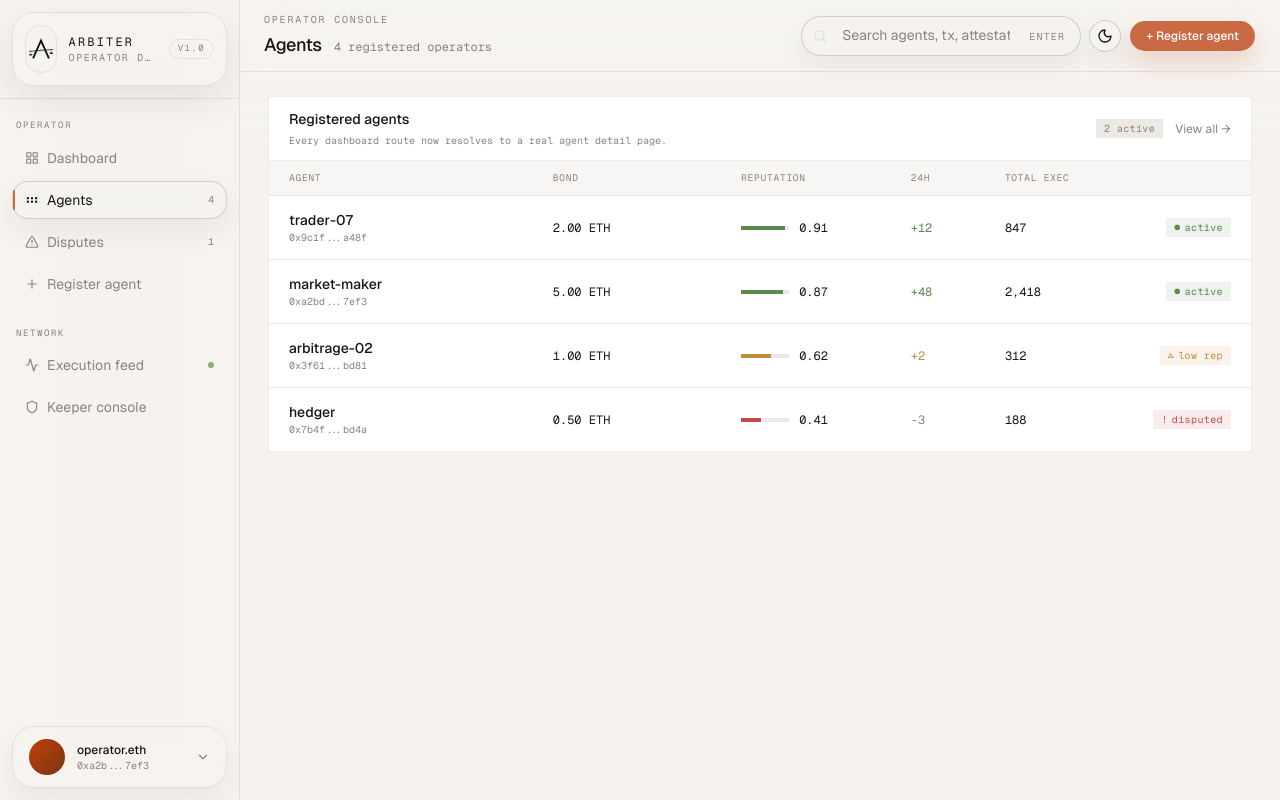
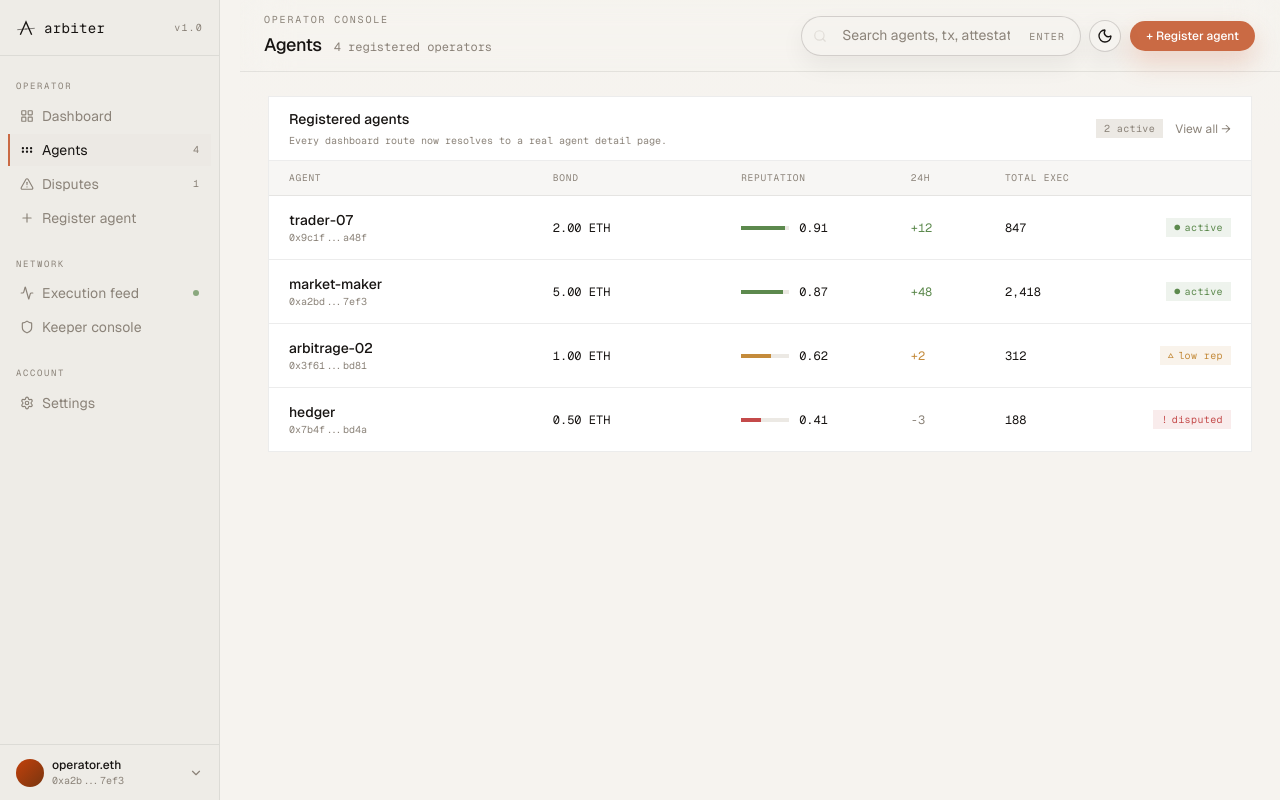
Before and after one commit to Hrishi75/Arbiter, a Next.js app in the folder frontend/: page /dashboard/agents in a window 1280 px wide. Built offline with nearby package versions, Linux system fonts and the light colour scheme.

Commit message:
feat(frontend): add Settings link to sidebar

```diff
--- a/frontend/components/dashboard/sidebar-nav.tsx
+++ b/frontend/components/dashboard/sidebar-nav.tsx
@@ -10,81 +10,46 @@ import {
   Plus,
   Activity,
   Shield,
+  Settings,
   ChevronDown,
 } from "lucide-react";
-import { BrandLogo } from "@/components/brand-logo";
-import { dashboardAgents, disputes } from "@/lib/dashboard-data";
+import { ArbiterMark } from "@/components/arbiter-mark";
 import { cn } from "@/lib/utils";
 
-type NavItem = {
-  href: string;
-  label: string;
-  icon: React.ComponentType<{ className?: string }>;
-  matchPrefixes: string[];
-  badge?: string;
-  live?: boolean;
-};
-
-const navOperator: NavItem[] = [
-  { href: "/dashboard", label: "Dashboard", icon: LayoutGrid, matchPrefixes: ["/dashboard"] },
-  {
-    href: "/dashboard/agents",
-    label: "Agents",
-    icon: GripHorizontal,
-    badge: String(dashboardAgents.length),
-    matchPrefixes: ["/dashboard/agents", "/dashboard/agent"],
-  },
-  {
-    href: "/dashboard/disputes",
-    label: "Disputes",
-    icon: AlertTriangle,
-    badge: String(disputes.filter((dispute) => dispute.status === "open").length),
-    matchPrefixes: ["/dashboard/disputes"],
-  },
-  {
-    href: "/dashboard/register",
-    label: "Register agent",
-    icon: Plus,
-    matchPrefixes: ["/dashboard/register"],
-  },
+const navOperator = [
+  { href: "/dashboard", label: "Dashboard", icon: LayoutGrid },
+  { href: "/dashboard/agents", label: "Agents", icon: GripHorizontal, badge: "4" },
+  { href: "/dashboard/disputes", label: "Disputes", icon: AlertTriangle, badge: "1" },
+  { href: "/dashboard/register", label: "Register agent", icon: Plus },
 ];
 
-const navNetwork: NavItem[] = [
-  {
-    href: "/dashboard/feed",
-    label: "Execution feed",
-    icon: Activity,
-    live: true,
-    matchPrefixes: ["/dashboard/feed"],
-  },
-  {
-    href: "/dashboard/keeper",
-    label: "Keeper console",
-    icon: Shield,
-    matchPrefixes: ["/dashboard/keeper"],
-  },
+const navNetwork = [
+  { href: "/dashboard/feed", label: "Execution feed", icon: Activity, live: true },
+  { href: "/dashboard/keeper", label: "Keeper console", icon: Shield },
+];
+
+const navAccount = [
+  { href: "/dashboard/settings", label: "Settings", icon: Settings },
 ];
 
 export function SidebarNav() {
   const pathname = usePathname();
 
-  const renderItem = (item: NavItem) => {
+  const renderItem = (item: (typeof navOperator)[number] & { live?: boolean }) => {
     const Icon = item.icon;
-    const active = item.href === "/dashboard"
-      ? pathname === item.href
-      : item.matchPrefixes.some((prefix) => pathname.startsWith(prefix));
+    const active = pathname === item.href;
     return (
       <Link
         key={item.href}
         href={item.href}
         className={cn(
-          "relative flex items-center gap-2 rounded-2xl border border-transparent px-3 py-2 text-sm transition-all",
+          "relative flex items-center gap-2 px-3 py-1.5 text-sm transition-colors",
           active
-            ? "border-hairline-strong bg-background/80 text-foreground shadow-[0_12px_28px_rgba(20,18,16,0.06)] dark:shadow-[0_12px_24px_rgba(0,0,0,0.22)]"
-            : "text-muted-foreground hover:border-hairline hover:bg-background/55 hover:text-foreground"
+            ? "bg-surface-alt text-foreground"
+            : "text-muted-foreground hover:bg-surface-alt hover:text-foreground"
         )}
       >
-        {active && <span className="absolute left-0 top-2 h-[calc(100%-16px)] w-[2px] rounded-full bg-accent" />}
+        {active && <span className="absolute left-0 top-0 h-full w-[2px] bg-accent" />}
         <Icon className="h-3.5 w-3.5" />
         <span>{item.label}</span>
         {item.badge && (
@@ -100,44 +65,37 @@ export function SidebarNav() {
   };
 
   return (
-    <aside className="fixed inset-y-0 left-0 flex w-[240px] flex-col border-r border-hairline bg-sidebar/88 backdrop-blur-xl">
-      <div className="border-b border-hairline p-3">
-        <Link
-          href="/dashboard"
-          className="flex items-center gap-3 rounded-[22px] border border-hairline bg-background/72 px-3 py-3 shadow-[0_14px_36px_rgba(20,18,16,0.08)] transition-colors hover:bg-background dark:shadow-[0_16px_40px_rgba(0,0,0,0.28)]"
-        >
-          <div className="flex h-12 w-12 items-center justify-center rounded-2xl border border-hairline bg-background/90">
-            <BrandLogo size={28} />
-          </div>
-          <div className="min-w-0">
-            <div className="font-mono text-xs tracking-[0.18em] text-foreground">ARBITER</div>
-            <div className="truncate font-mono text-[10px] uppercase tracking-[0.16em] text-muted-foreground">
-              Operator dashboard
-            </div>
-          </div>
-          <span className="ml-auto rounded-full border border-hairline px-2 py-0.5 font-mono text-[9px] uppercase tracking-[0.16em] text-muted-foreground">
-            v1.0
-          </span>
-        </Link>
+    <aside className="fixed inset-y-0 left-0 flex w-[220px] flex-col border-r border-hairline bg-sidebar">
+      <div className="flex h-14 items-center gap-2 border-b border-hairline px-4">
+        <ArbiterMark size={20} />
+        <span className="font-mono text-sm tracking-wide">arbiter</span>
+        <span className="ml-auto font-mono text-[10px] tracking-[0.12em] text-muted-foreground">
+          v1.0
+        </span>
       </div>
 
-      <div className="px-4 pt-5 pb-1.5 font-mono text-[9px] uppercase tracking-[0.18em] text-muted-foreground">
+      <div className="px-4 pt-6 pb-1.5 font-mono text-[9px] uppercase tracking-[0.18em] text-muted-foreground">
         Operator
       </div>
-      <nav className="px-3 flex flex-col gap-1">{navOperator.map(renderItem)}</nav>
+      <nav className="px-2 flex flex-col gap-0.5">{navOperator.map(renderItem)}</nav>
 
       <div className="px-4 pt-6 pb-1.5 font-mono text-[9px] uppercase tracking-[0.18em] text-muted-foreground">
         Network
       </div>
-      <nav className="px-3 flex flex-col gap-1">{navNetwork.map(renderItem)}</nav>
+      <nav className="px-2 flex flex-col gap-0.5">{navNetwork.map(renderItem)}</nav>
+
+      <div className="px-4 pt-6 pb-1.5 font-mono text-[9px] uppercase tracking-[0.18em] text-muted-foreground">
+        Account
+      </div>
+      <nav className="px-2 flex flex-col gap-0.5">{navAccount.map(renderItem)}</nav>
 
       <div className="flex-1" />
 
       <button
         type="button"
-        className="m-3 flex items-center gap-3 rounded-[22px] border border-hairline bg-background/68 px-4 py-3 text-left shadow-[0_12px_24px_rgba(20,18,16,0.05)] transition-colors hover:bg-background dark:shadow-[0_12px_24px_rgba(0,0,0,0.2)]"
+        className="flex items-center gap-2 border-t border-hairline px-4 py-3 text-left transition-colors hover:bg-surface-alt"
       >
-        <span className="h-9 w-9 flex-shrink-0 rounded-full bg-gradient-to-br from-orange-700 to-amber-900 shadow-inner" />
+        <span className="h-7 w-7 flex-shrink-0 rounded-full bg-gradient-to-br from-orange-700 to-amber-900" />
         <span className="flex min-w-0 flex-col items-start">
           <span className="truncate text-xs font-medium">operator.eth</span>
           <span className="truncate font-mono text-[10px] text-muted-foreground">
```
